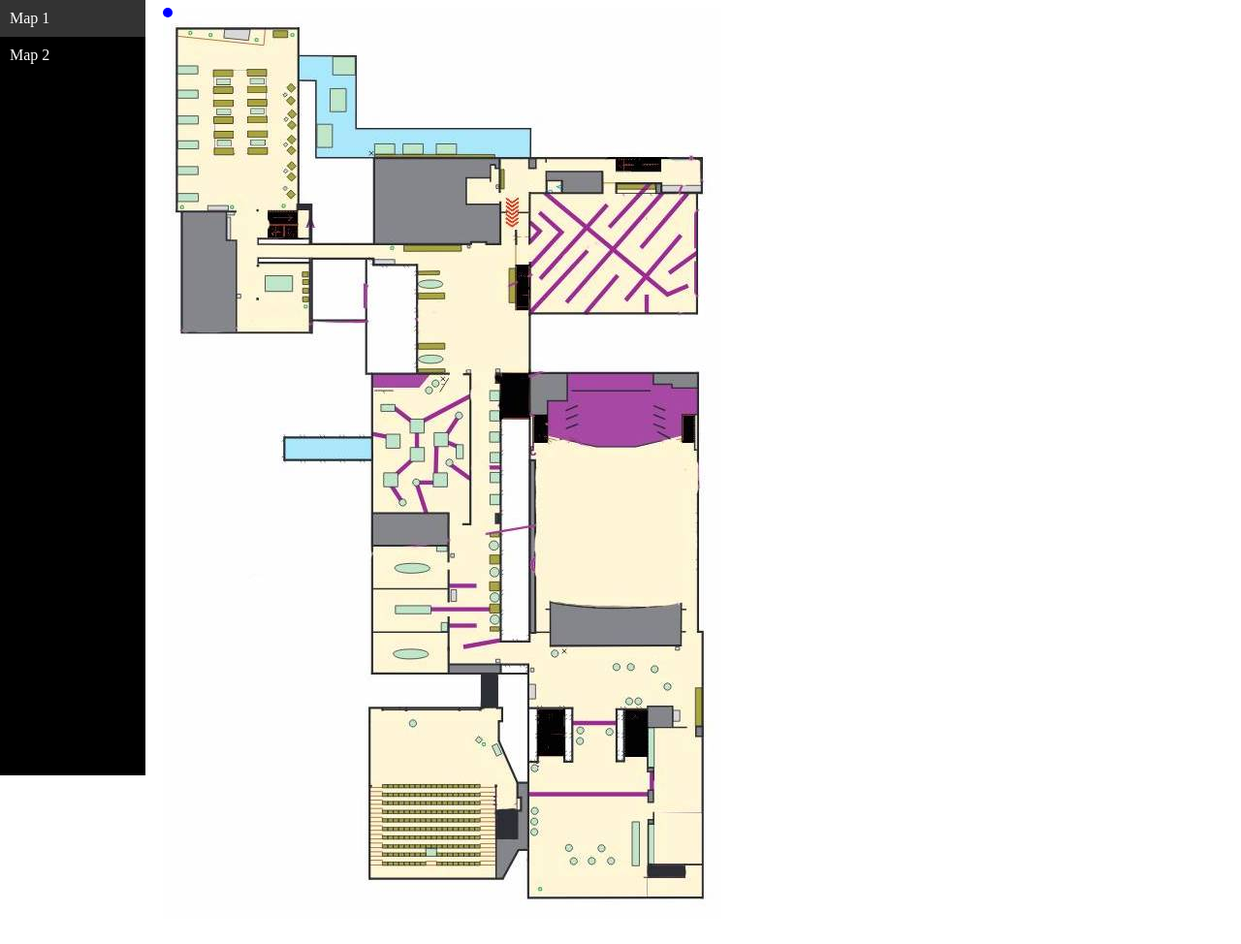
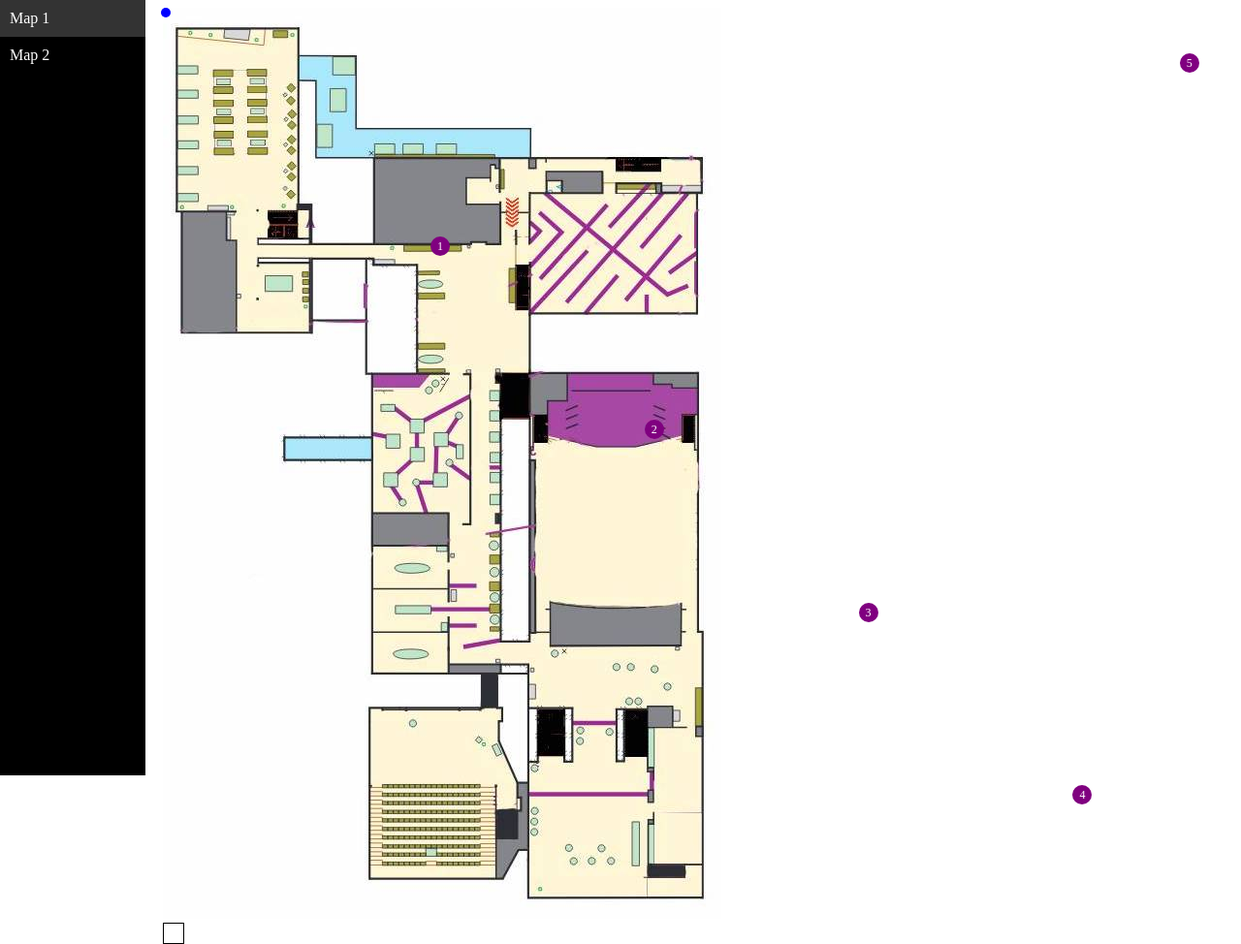
Before and after one commit to Tussies/KandidatTest, a plain HTML site: page main.html in a window 1280 px wide. Shown: the whole page at 97% size. Drawn offline with Linux system fonts and the light colour scheme.

Commit message:
Update main.html
noder, men fucked up

```diff
--- a/main.html
+++ b/main.html
@@ -38,11 +38,10 @@
     .node {
       width: 20px;
       height: 20px;
-      background-color: red; /* Adjust as needed */
+      background-color: purple; /* Change node color to purple */
       border-radius: 50%;
       position: absolute;
       cursor: pointer;
-      display: none; /* Hide nodes by default */
     }
 
     .node.active {
@@ -70,6 +69,10 @@
 
     .grid-square {
       border: 1px solid #000;
+      width: 20px; /* Adjust to fit nodes within one square */
+      height: 20px; /* Adjust to fit nodes within one square */
+      position: relative;
+      float: left; /* Ensures grid layout */
     }
   </style>
 </head>
@@ -83,6 +86,7 @@
   <div id="map-container">
     <img id="map-image" src="karta1.jpeg" alt="Map">
     <div id="nodes-container"></div>
+    <div class="grid-square"></div> <!-- Grid square to ensure layout -->
   </div>
 
   <script>
@@ -98,11 +102,11 @@
       const gridSquares = [];
 
       const nodes = [
-        { x: 20, y: 20, number: 1 }, // Adjust the positions as needed
-        { x: 40, y: 40, number: 2 },
-        { x: 60, y: 60, number: 3 },
-        { x: 80, y: 80, number: 4 },
-        { x: 90, y: 10, number: 5 }
+        { x: 25, y: 25, number: 1 }, // Adjust the positions as needed
+        { x: 45, y: 45, number: 2 },
+        { x: 65, y: 65, number: 3 },
+        { x: 85, y: 85, number: 4 },
+        { x: 95, y: 5, number: 5 }
       ];
 
       let currentNodeIndex = 0; // Index of the current node the player should move to
@@ -193,30 +197,15 @@
         }
       });
 
+      createNodes(); // Create nodes
+      updatePlayerPosition(); // Update player position
+
       thumbnails.forEach(thumbnail => {
         thumbnail.addEventListener('click', function() {
           const mapSrc = thumbnail.getAttribute('data-src');
           mapImage.src = mapSrc;
-
-          // Remove existing grid squares
-          nodesContainer.innerHTML = '';
-
-          // Calculate grid dimensions based on map image size
-          const mapWidth = mapImage.clientWidth;
-          const mapHeight = mapImage.clientHeight;
-
-          // Create grid based on map dimensions
-          createNodes(); // Create nodes
           updatePlayerPosition(); // Update player position
         });
-      });
-
-      // Show nodes for the default map
-      const defaultMap = document.querySelector('.map-thumbnail');
-      const defaultMapClass = defaultMap.getAttribute('data-map');
-      const defaultNodesToShow = document.querySelectorAll(`.node.${defaultMapClass}`);
-      defaultNodesToShow.forEach(node => {
-        node.style.display = 'block';
       });
     });
   </script>
```
